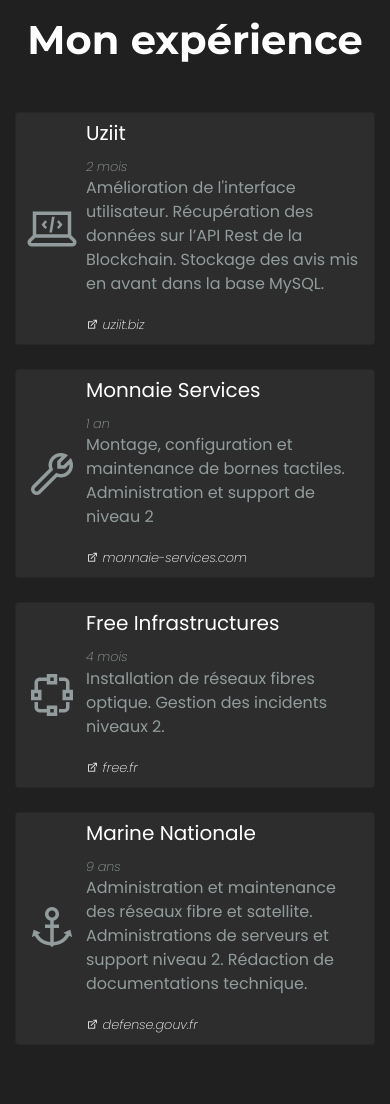
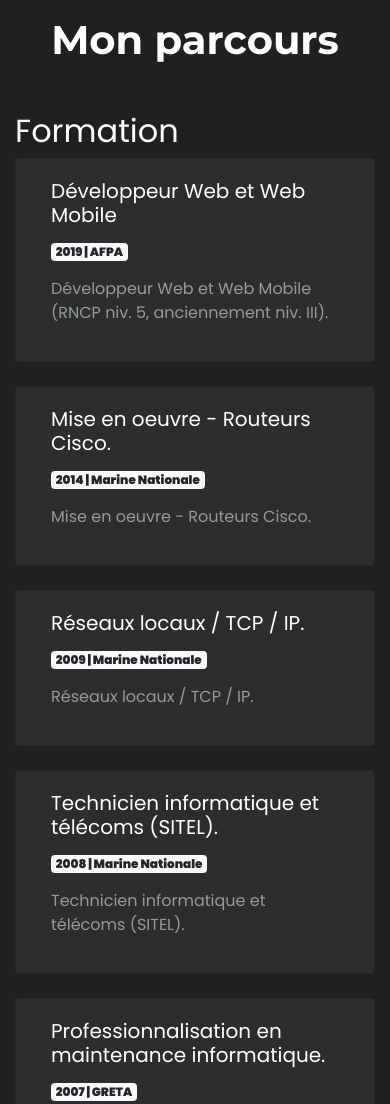
Before and after one commit to LionelENSFELDER/vue-portfolio, a plain HTML site: page index.html in a window 390 px wide. Shown: the part 1700-2804 px from the top of the page. Drawn offline with nearby package versions, Linux system fonts and the light colour scheme.

Commit message:
add "formation" column to experiences section (fix #16)

```diff
--- a/assets/js/main.js
+++ b/assets/js/main.js
@@ -209,6 +209,25 @@
 	`
 })
 
+//FORMATION ---------------------
+Vue.component('component-formation', {
+	data: function () {
+		return {
+
+		}
+	},
+	props: ['formation'],
+	template: `
+		<div class="card charleston col-12 mb-4" style="min-height: 130px">
+			<div class="card-body">
+				<h5 class="card-title">{{formation.job}}</h5>
+				<span href="#" class="badge badge-light mb-3">{{formation.date}} | {{formation.company}}</span>
+				<p class="font-spanish">{{formation.description}}</p>
+			</div>
+		</div>
+	`
+})
+
 //EXPERIENCES ---------------------
 Vue.component('component-experience', {
 	data: function () {
@@ -218,24 +237,12 @@
 	},
 	props: ['experience'],
 	template: `
-		<div class="col-12 col-md-6 mb-4">
-			<div class="card h-100 charleston">
-				<div class="card-body p-2">
-					<div class="row">
-						<div class="col-2 my-auto">
-							<div v-html="experience.icon"></div>
-						</div>
-						<div class="col-10">
-							<h5 class="card-title">{{experience.company}}</h5>
-							<p class="custom-date mb-0 font-spanish">{{experience.date}}</p>
-							<p class="font-spanish">{{experience.description}}</p>
-							<a :href="experience.url" target="_blank" class="custom-url">
-								<i class="las la-external-link-alt"></i>
-								{{experience.urlText}}
-							</a>
-						</div>
-					</div>
-				</div>
+		<div class="card charleston col-12 mb-4" style="min-height: 150px">
+			<div class="card-body">
+				<h5 class="card-title">{{experience.job}}</h5>
+				<span href="#" class="badge badge-light mb-3">{{experience.date}} | {{experience.company}}</span>
+				<p class="font-spanish">{{experience.description}}</p>
+				<a :href="experience.url" target="_blank" class="custom-url"><i class="las la-external-link-alt"></i>{{experience.urlText}}</a>
 			</div>
 		</div>
 	`
@@ -403,8 +410,8 @@
 			},
 			{
 				id: 2,
-				text: 'EXPERIENCES',
-				url: '#experiences'
+				text: 'PARCOURS',
+				url: '#parcours'
 			},
 			{
 				id: 3,
@@ -438,6 +445,68 @@
 				url: 'wwww.google.com'
 			}
 		],
+		formations:[
+			{
+				id: 1,
+				icon: '<i class="las la-laptop-code font-spanish display-4 rounded-lg"></i>',
+				company: 'AFPA',
+				date: '2019',
+				job: 'Développeur Web et Web Mobile',
+				description: 'Développeur Web et Web Mobile (RNCP niv. 5, anciennement niv. III).',
+				urlText: '',
+				url: ''
+			},
+			{
+				id: 2,
+				icon: '<i class="las la-laptop-code font-spanish display-4 rounded-lg"></i>',
+				company: 'Marine Nationale',
+				date: '2014',
+				job: 'Mise en oeuvre - Routeurs Cisco.',
+				description: 'Mise en oeuvre - Routeurs Cisco.',
+				urlText: '',
+				url: ''
+			},
+			{
+				id: 3,
+				icon: '<i class="las la-laptop-code font-spanish display-4 rounded-lg"></i>',
+				company: 'Marine Nationale',
+				date: '2009',
+				job: 'Réseaux locaux / TCP / IP.',
+				description: 'Réseaux locaux / TCP / IP.',
+				urlText: '',
+				url: ''
+			},
+			{
+				id: 4,
+				icon: '<i class="las la-laptop-code font-spanish display-4 rounded-lg"></i>',
+				company: 'Marine Nationale',
+				date: '2008',
+				job: 'Technicien informatique et télécoms (SITEL).',
+				description: 'Technicien informatique et télécoms (SITEL).',
+				urlText: '',
+				url: ''
+			},
+			{
+				id: 5,
+				icon: '<i class="las la-laptop-code font-spanish display-4 rounded-lg"></i>',
+				company: 'GRETA',
+				date: '2007',
+				job: 'Professionnalisation en maintenance informatique.',
+				description: 'Professionnalisation en maintenance informatique.',
+				urlText: '',
+				url: ''
+			},
+			{
+				id: 6,
+				icon: '<i class="las la-laptop-code font-spanish display-4 rounded-lg"></i>',
+				company: 'Lycée Frantz Fanon,',
+				date: '2006',
+				job: 'B.E.P électrotechnique.',
+				description: 'B.E.P électrotechnique.',
+				urlText: '',
+				url: ''
+			}
+		],
 		experiences: [{
 				id: 1,
 				icon: '<i class="las la-laptop-code font-spanish display-4 rounded-lg"></i>',
@@ -453,7 +522,7 @@
 				icon: '<i class="las la-wrench font-spanish display-4 rounded-lg"></i>',
 				company: 'Monnaie Services',
 				date: '1 an',
-				job: 'Yfgdsfg dgdfg ',
+				job: 'Technicien informatique',
 				description: 'Montage, configuration et maintenance de bornes tactiles. Administration et support de niveau 2',
 				urlText: 'monnaie-services.com',
 				url: 'https://www.monnaie-services.com/'
@@ -463,7 +532,7 @@
 				icon: '<i class="las la-network-wired font-spanish display-4 rounded-lg"></i>',
 				company: 'Free Infrastructures',
 				date: '4 mois',
-				job: 'Ihgfdssf',
+				job: 'Technicien fibre',
 				description: 'Installation de réseaux fibres optique. Gestion des incidents niveaux 2.',
 				urlText: 'free.fr',
 				url: 'https://www.free.fr/freebox/fibre-optique'
@@ -473,7 +542,7 @@
 				icon: '<i class="las la-anchor font-spanish display-4 rounded-lg"></i>',
 				company: 'Marine Nationale',
 				date: '9 ans',
-				job: 'Mojfgh',
+				job: 'Technicien réseaux et télécoms',
 				description: 'Administration et maintenance des réseaux fibre et satellite. Administrations de serveurs et support niveau 2. Rédaction de documentations technique.',
 				urlText: 'defense.gouv.fr',
 				url: 'https://www.defense.gouv.fr/marine'
--- a/index.html
+++ b/index.html
@@ -45,30 +45,26 @@
 				</component-stack>
 			</component-section>
 
-			<component-section id="experiences" :class="[sectionDark]" title="Mon expérience">
-				<div class="row">
-					<component-experience
-						v-for="experience in experiences"
-						v-bind:key="experience.id"
-						v-bind:experience="experience"
-					></component-experience>
+			<component-section id="parcours" :class="[sectionDark]" title="Mon parcours">
+				<div class="row match-height">
 
-					<!-- <div class="col-12 col-md-3">
-						<div class="nav flex-column nav-pills" id="v-pills-tab" role="tablist" aria-orientation="vertical">
-						<a class="nav-link active" id="v-pills-home-tab" data-toggle="pill" href="#v-pills-home" role="tab" aria-controls="v-pills-home" aria-selected="true">Home</a>
-						<a class="nav-link" id="v-pills-profile-tab" data-toggle="pill" href="#v-pills-profile" role="tab" aria-controls="v-pills-profile" aria-selected="false">Profile</a>
-						<a class="nav-link" id="v-pills-messages-tab" data-toggle="pill" href="#v-pills-messages" role="tab" aria-controls="v-pills-messages" aria-selected="false">Messages</a>
-						<a class="nav-link" id="v-pills-settings-tab" data-toggle="pill" href="#v-pills-settings" role="tab" aria-controls="v-pills-settings" aria-selected="false">Settings</a>
-						</div>
+					<div class="col-12 col-md-6">
+						<h2>Formation</h1>
+						<component-formation
+							v-for="formation in formations"
+							v-bind:key="formation.id"
+							v-bind:formation="formation"
+						></component-formation>
 					</div>
-					<div class="col-12 col-md-9">
-						<div class="tab-content" id="v-pills-tabContent">
-						<div class="tab-pane fade show active" id="v-pills-home" role="tabpanel" aria-labelledby="v-pills-home-tab">amet, consectetur adipiscing elit. Nunc convallis dolor vel massa maximus, et varius magna sodales</div>
-						<div class="tab-pane fade" id="v-pills-profile" role="tabpanel" aria-labelledby="v-pills-profile-tab">amet, consectetur adipiscing elit. Nunc convallis dolor vel massa maximus, et varius magna sodales</div>
-						<div class="tab-pane fade" id="v-pills-messages" role="tabpanel" aria-labelledby="v-pills-messages-tab">.amet, consectetur adipiscing elit. Nunc convallis dolor vel massa maximus, et varius magna sodales.dfgydfgdfgdfgd dfg dfg dfg dfg dfgd fgdf.</div>
-						<div class="tab-pane fade" id="v-pills-settings" role="tabpanel" aria-labelledby="v-pills-settings-tab">..amet, consectetur adipiscing elit. Nunc convallis dolor vel massa maximus, et varius magna sodales.dfgydfgdfgdfgd dfg dfg dfg dfg dfgd fgdf</div>
-						</div>
-					</div> -->
+
+					<div class="col-12 col-md-6">
+						<h2>Expérience</h2>
+						<component-experience
+							v-for="experience in experiences"
+							v-bind:key="experience.id"
+							v-bind:experience="experience"
+						></component-experience>
+					</div>
 
 				</div>
 			</component-section>
```
